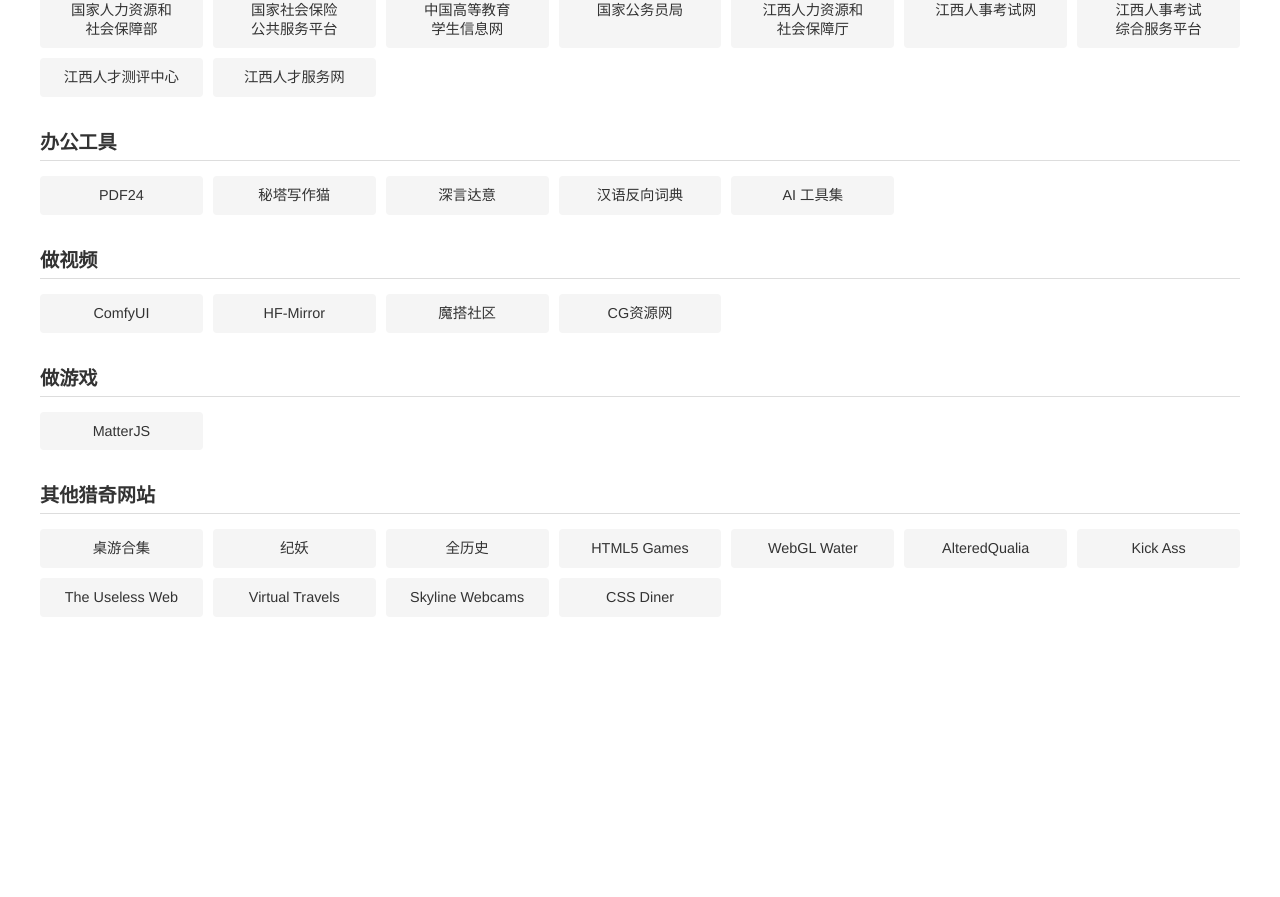
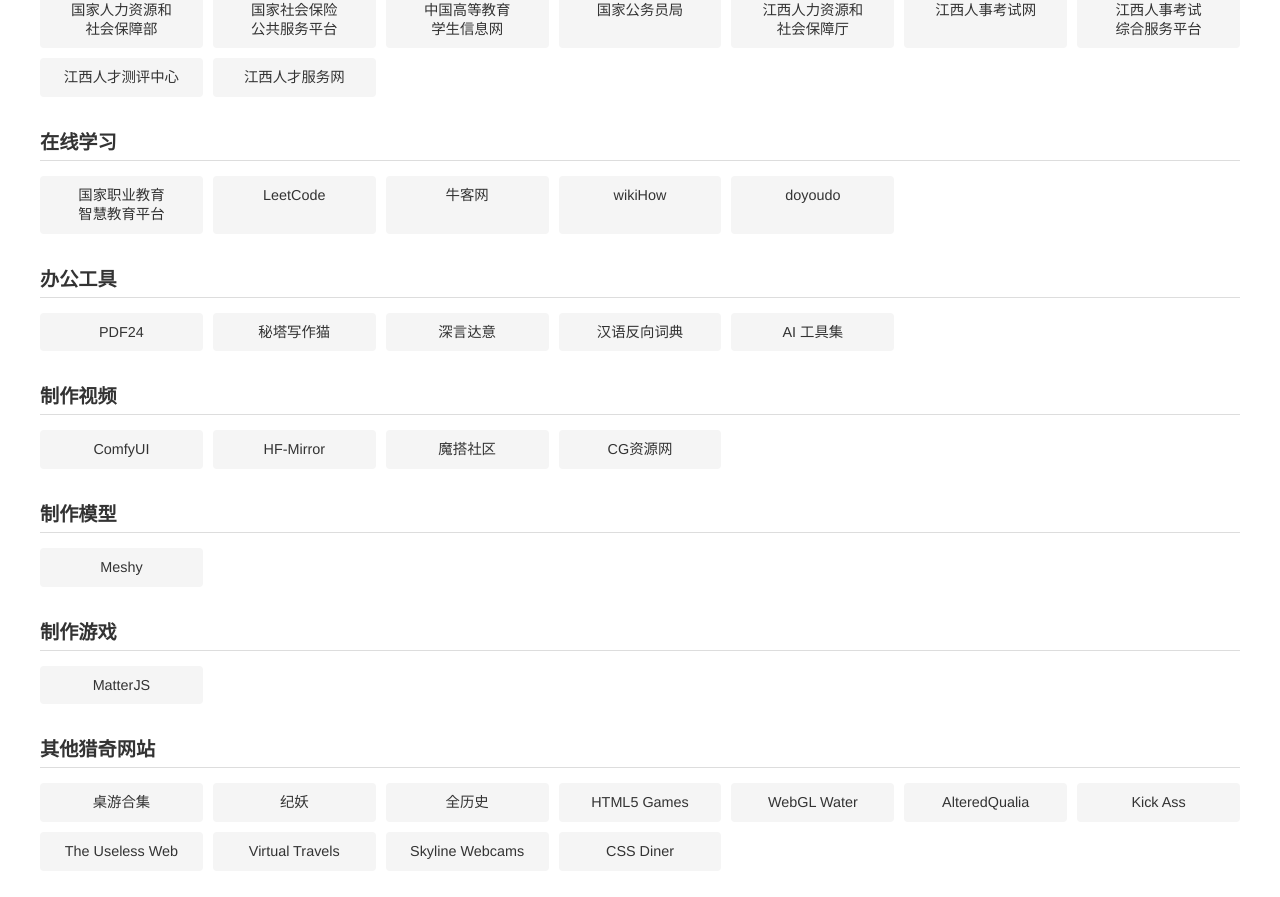
Before and after one commit to mxxbh/yPage-links, a Vue app: page / in a window 1280 px wide. Shown: the part 573-1470 px from the top of the page. Before the commit the page ends 1240 px from the top, so only its background shows below. Built offline with nearby package versions, Linux system fonts and the light colour scheme.

Commit message:
chore: 补充链接

```diff
--- a/src/data/links.js
+++ b/src/data/links.js
@@ -18,11 +18,7 @@
         { name: "高德地图", url: "https://ditu.amap.com/" },
         { name: "百度网盘", url: "https://pan.baidu.com/disk/main?from=homeFlow#/index?category=all" },
         { name: "QQ邮箱", url: "https://wx.mail.qq.com/" },
-        { name: "wikiHow", url: "https://zh.wikihow.com/%E9%A6%96%E9%A1%B5" },
-        { name: "doyoudo", url: "https://www.doyoudo.com/" },
         { name: "BOSS直聘", url: "https://www.zhipin.com/wuhan/?seoRefer=index" },
-        { name: "LeetCode", url: "https://leetcode.cn/" },
-        { name: "牛客网", url: "https://www.nowcoder.com/exam/company" },
       ],
     },
     {
@@ -69,6 +65,16 @@
       ],
     },
     {
+      title: "在线学习",
+      items: [
+        { name: "国家职业教育\u200B智慧教育平台", url: "https://vocational.smartedu.cn/NationalHome" },
+        { name: "LeetCode", url: "https://leetcode.cn/" },
+        { name: "牛客网", url: "https://www.nowcoder.com/exam/company" },
+        { name: "wikiHow", url: "https://zh.wikihow.com/%E9%A6%96%E9%A1%B5" },
+        { name: "doyoudo", url: "https://www.doyoudo.com/" },
+      ]
+    },
+    {
       title: "办公工具",
       items: [
         { name: "PDF24", url: "https://www.pdf24.org/zh/" },
@@ -79,7 +85,7 @@
       ],
     },
     {
-      title: "做视频",
+      title: "制作视频",
       items: [
         { name: "ComfyUI", url: "https://docs.comfy.org/" },
         { name: "HF-Mirror", url: "https://hf-mirror.com/" },
@@ -88,7 +94,11 @@
       ],
     },
     {
-      title: "做游戏",
+      title: "制作模型",
+      items: [{ name: "Meshy", url: "https://www.meshy.ai/zh/discover" }],
+    },
+    {
+      title: "制作游戏",
       items: [{ name: "MatterJS", url: "https://www.brm.io/matter-js/" }],
     },
     {
```
